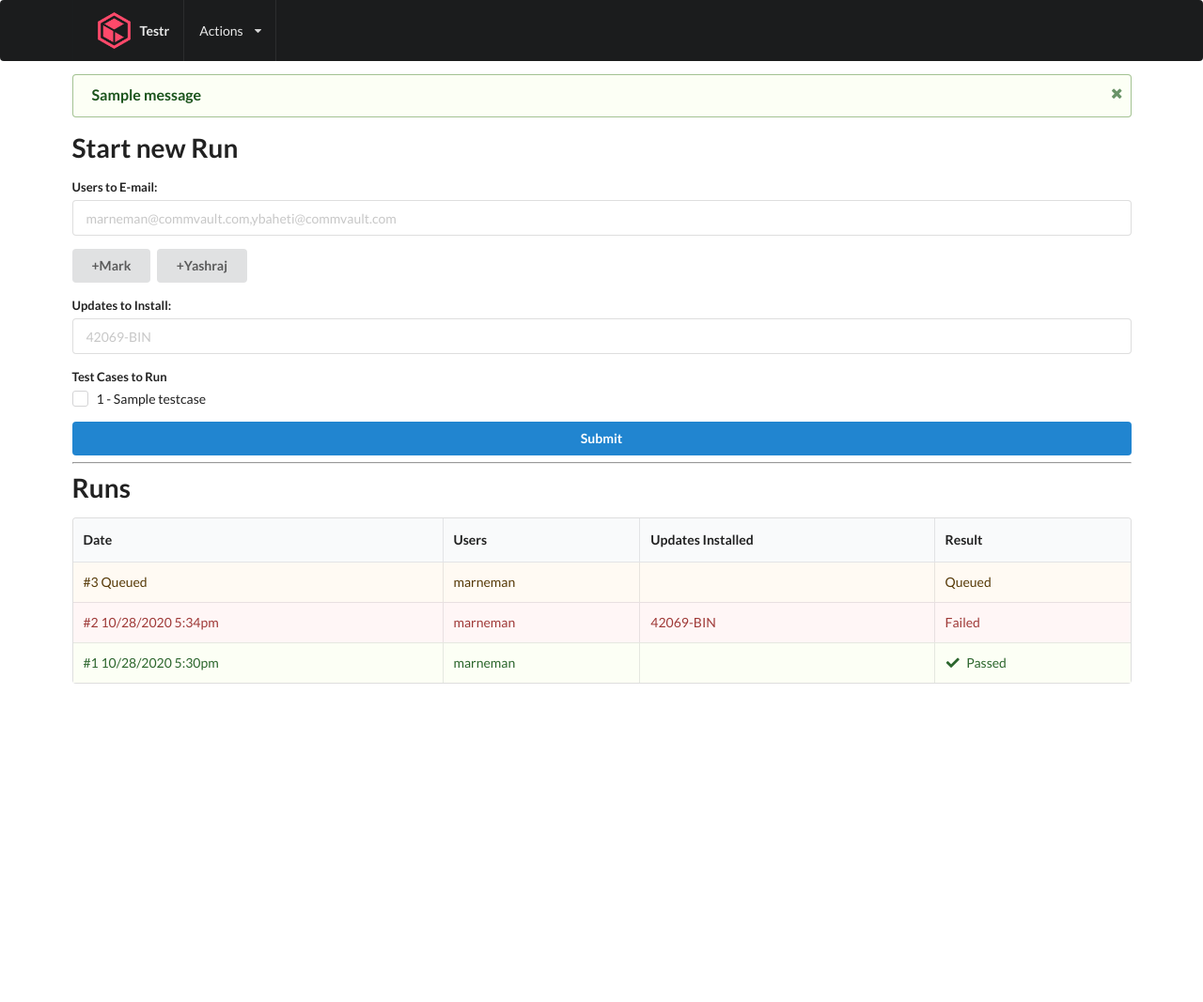
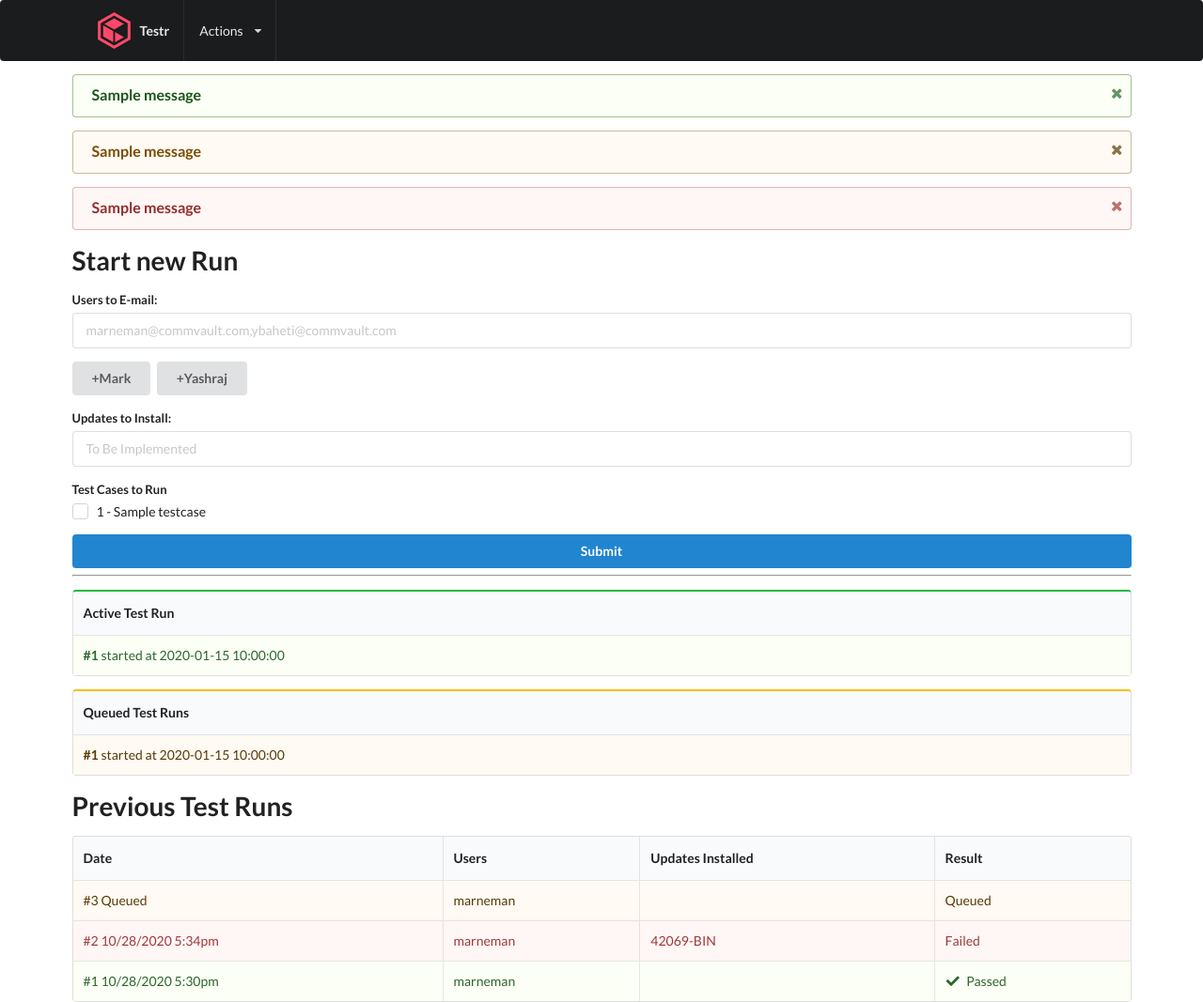
Before and after one commit to bearlikelion/testr, a Flask app: template app/templates/main.html in a window 1280 px wide. Shown: the whole page at 94% size. Before the commit the page ends 728 px from the top, so only its background shows below. Run offline with Flask 2, Linux system fonts and the light colour scheme; the template is opened without the code that fills it: most values are stand-ins (such as "Sample title", 1, 10 or a date in 2020); one stand-in notice (Sample message) is shown; parts of the project's set-up code (start-up, migrations or seed data) failed here and were passed over; some libraries are stand-ins or nearby versions.

Commit message:
Queued test runs!

```diff
--- a/app/routes.py
+++ b/app/routes.py
@@ -1,12 +1,15 @@
 from flask import render_template, request, redirect, url_for
-from app import app, models, testcase
+from app import app, log, models, testcase
 
 tc = testcase.TestCase()
 
 @app.route('/')
 def index():
     testcases = tc.get_testcases()
-    return render_template('main.html', testcases=testcases)
+    activerun = tc.active
+    queued = tc.get_queue()
+    log.info('Active Run: %s' % activerun)
+    return render_template('main.html', testcases=testcases, active=activerun, queued=queued)
 
 
 @app.route('/testcases')
--- a/app/templates/alerts.html
+++ b/app/templates/alerts.html
@@ -8,3 +8,25 @@
         {% endfor %}
     {% endif %}
 {% endwith %}
+
+{% with info = get_flashed_messages(category_filter=["info"]) %}
+    {% if info %}
+        {% for msg in info %}
+            <div class="ui warning message">
+                <i class="close icon"></i>
+                <div class="header">{{ msg }}</div>
+            </div>
+        {% endfor %}
+    {% endif %}
+{% endwith %}
+
+{% with error = get_flashed_messages(category_filter=["error"]) %}
+    {% if error %}
+        {% for msg in error %}
+            <div class="ui negative message">
+                <i class="close icon"></i>
+                <div class="header">{{ msg }}</div>
+            </div>
+        {% endfor %}
+    {% endif %}
+{% endwith %}
--- a/app/templates/main.html
+++ b/app/templates/main.html
@@ -18,7 +18,7 @@
 
         <div class="field">
             <label>Updates to Install:</label>
-            <input type="text" name="updates" placeholder="42069-BIN">
+            <input type="text" name="updates" placeholder="To Be Implemented" readonly>
         </div>
 
         <div class="field">
@@ -48,8 +48,36 @@
 
 <hr>
 
+{% if active %}
+<table class="ui green table">
+    <thead>
+        <tr><th>Active Test Run</th></tr>
+    </thead>
+    <tbody>
+    <tr class="positive">
+        <td><strong>#{{ active.id }}</strong> started at {{ active.timestamp }}</td>
+    </tr>
+    </tbody>
+</table>
+{% endif %}
+
+{% if queued|length > 0 %}
+<table class="ui yellow table">
+    <thead>
+        <tr><th>Queued Test Runs</th></tr>
+    </thead>
+    <tbody>
+    {% for run in queued %}
+        <tr class="warning">
+            <td><strong>#{{ run.id }}</strong> started at {{ run.timestamp }}</td>
+        </tr>
+    {% endfor %}
+    </tbody>
+</table>
+{% endif %}
+
 <div class="row">
-    <h1>Runs</h1>
+    <h1>Previous Test Runs</h1>
 
     <!-- TODO: Dynamic list of runs -->
     <table class="ui celled table">
--- a/app/templates/testcases/list.html
+++ b/app/templates/testcases/list.html
@@ -18,7 +18,7 @@
         <tbody>
         {% for testcase in testcases %}
             <tr>
-                <td>{{ testcase.number }}</td>
+                <td><strong>#{{ testcase.id }}</strong> - {{ testcase.number }}</td>
                 <td>{{ testcase.name }}</td>
                 <td class="right aligned">
                     <a href="#"><i class="pencil alternamte icon"></i></a>
```
Also changed, not shown: app/__init__.py (+14 -13 lines), app/filter_test.py (deleted, +0 -25 lines), app/testcase.py (+56 -15 lines), 2 other files.
